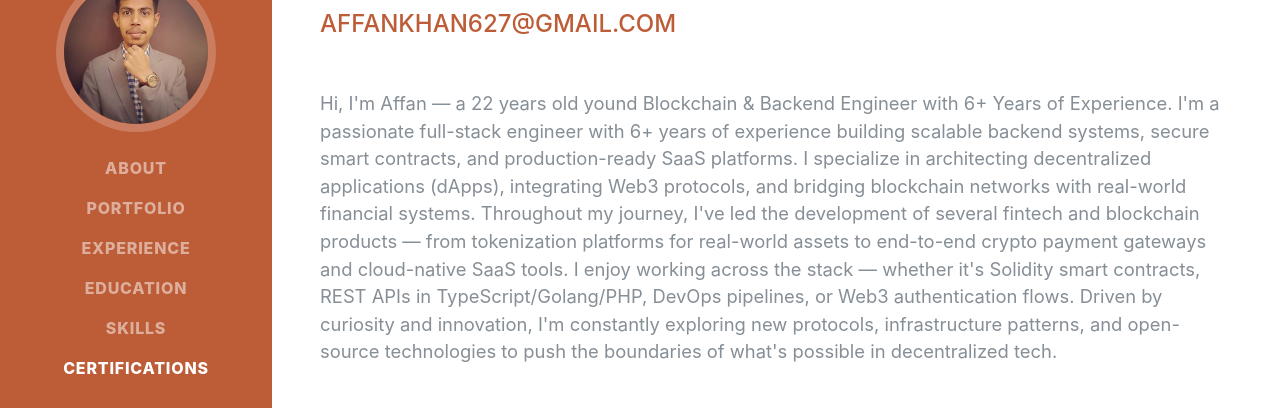
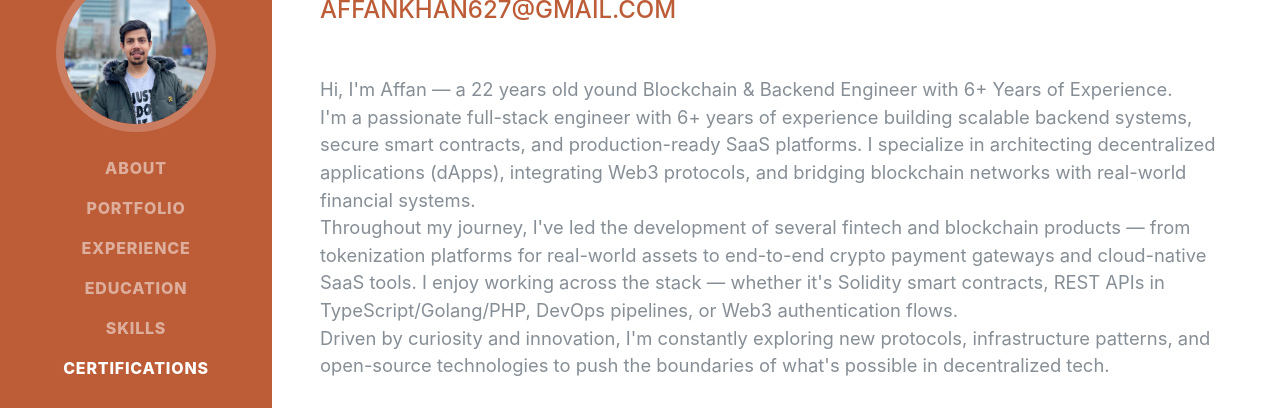
Before and after one commit to affankhan43/affankhan.co, a plain HTML site: page index.html in a window 1280 px wide. Shown: the part 224-632 px from the top of the page. Drawn offline with Linux system fonts and the light colour scheme; a web font is replaced by a local one.

Commit message:
Update index.html

```diff
--- a/index.html
+++ b/index.html
@@ -5,8 +5,8 @@
 
   <meta charset="utf-8">
   <meta name="viewport" content="width=device-width, initial-scale=1, shrink-to-fit=no">
-  <meta name="description" content="I'm 22 years old Full-Stack Developer having over 4 years of experience in web and mobile app developments and of designing backend architectures, developed from scratch many diverse digital and SaaS products. I'm passionate about learning new technologies and frameworks.">
-  <meta name="author" content="Affan Khan - Full Stack Developer">
+  <meta name="description" content="Hi, I'm Affan — a Blockchain & Backend Engineer with 6+ Years of Experience.">
+  <meta name="author" content="Affan Khan - Blockchain / Backend Engineer">
   <link rel="icon" type="image/png" href="img/favicon.png" />
 
   <title>Affan Khan - Blockchain Engineer</title>
@@ -30,7 +30,7 @@
     <a class="navbar-brand js-scroll-trigger" href="#page-top">
       <span class="d-block d-lg-none">Affan Khan</span>
       <span class="d-none d-lg-block">
-        <img class="img-fluid img-profile rounded-circle mx-auto mb-2" src="img/profile.jpg" alt="">
+        <img class="img-fluid img-profile rounded-circle mx-auto mb-2" src="img/affan.jpeg" alt="">
       </span>
     </a>
     <button class="navbar-toggler" type="button" data-toggle="collapse" data-target="#navbarSupportedContent" aria-controls="navbarSupportedContent" aria-expanded="false" aria-label="Toggle navigation">
@@ -72,11 +72,11 @@
         </div>
         <p class="lead mb-5">
 
-		Hi, I'm Affan — a 22 years old yound Blockchain & Backend Engineer with 6+ Years of Experience.
+		Hi, I'm Affan — a 22 years old yound Blockchain & Backend Engineer with 6+ Years of Experience. <br>
 
-		I'm a passionate full-stack engineer with 6+ years of experience building scalable backend systems, secure smart contracts, and production-ready SaaS platforms. I specialize in architecting decentralized applications (dApps), integrating Web3 protocols, and bridging blockchain networks with real-world financial systems.
+		I'm a passionate full-stack engineer with 6+ years of experience building scalable backend systems, secure smart contracts, and production-ready SaaS platforms. I specialize in architecting decentralized applications (dApps), integrating Web3 protocols, and bridging blockchain networks with real-world financial systems. <br>
 
-		Throughout my journey, I've led the development of several fintech and blockchain products — from tokenization platforms for real-world assets to end-to-end crypto payment gateways and cloud-native SaaS tools. I enjoy working across the stack — whether it's Solidity smart contracts, REST APIs in TypeScript/Golang/PHP, DevOps pipelines, or Web3 authentication flows.
+		Throughout my journey, I've led the development of several fintech and blockchain products — from tokenization platforms for real-world assets to end-to-end crypto payment gateways and cloud-native SaaS tools. I enjoy working across the stack — whether it's Solidity smart contracts, REST APIs in TypeScript/Golang/PHP, DevOps pipelines, or Web3 authentication flows. <br>
 
 		Driven by curiosity and innovation, I'm constantly exploring new protocols, infrastructure patterns, and open-source technologies to push the boundaries of what's possible in decentralized tech.
 
```
